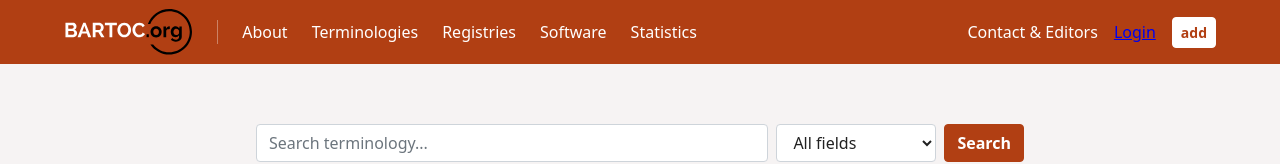
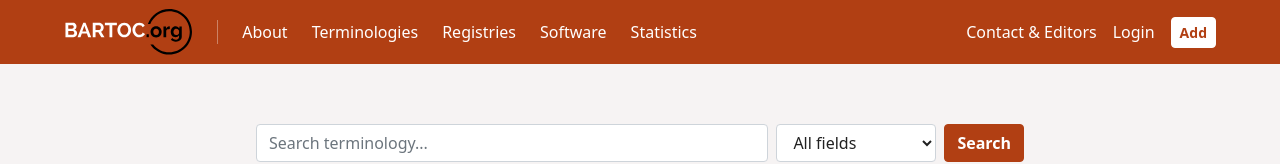
Before and after one commit to gbv/bartoc-components, a Vue app: page / in a window 1280 px wide. Shown: the top 164 px of the page. Built offline with nearby package versions, Linux system fonts and the light colour scheme.

Commit message:
fix(header): align Login and Add styles across layouts (#2)

```diff
--- a/dev/App.vue
+++ b/dev/App.vue
@@ -15,7 +15,7 @@
       account-support-heading="Account &amp; Support"
       :user-can-add="true"
       edit-url="/edit"
-      add-label="add">
+      add-label="Add">
       <template #user-status>
         <a href="/login">Login</a>
       </template>
--- a/src/styles/header.css
+++ b/src/styles/header.css
@@ -121,6 +121,32 @@
   display: flex;
   align-items: center;
   color: inherit;
+}
+
+.bartoc-header__user-status > a:any-link,
+.bartoc-header__user-status > .user-status > a:any-link {
+  display: inline-flex;
+  align-items: center;
+  padding: 0;
+  color: inherit;
+  font-size: var(--cc-font-size-base);
+  font-weight: var(--cc-font-weight-light);
+  line-height: var(--cc-line-height-base);
+  text-decoration: none;
+}
+
+.bartoc-header__user-status > a:is(:hover, :focus-visible),
+.bartoc-header__user-status > .user-status > a:is(:hover, :focus-visible) {
+  text-decoration: underline;
+}
+
+.bartoc-header__user-status .user-status-dropdown {
+  color: var(--cc-color-text);
+}
+
+.bartoc-header__add-link:any-link {
+  color: var(--cc-color-primary);
+  text-decoration: none;
 }
 
 .bartoc-header__print {
@@ -280,8 +306,26 @@
   }
 
   .bartoc-header__user-status {
+    display: block;
     min-height: var(--cc-touch-target-size);
-    padding-inline: var(--cc-space-md);
+  }
+
+  .bartoc-header__user-status > .user-status {
+    display: block;
+  }
+
+  .bartoc-header__user-status > a:any-link,
+  .bartoc-header__user-status > .user-status > a:any-link {
+    display: flex;
+    min-height: var(--cc-touch-target-size);
+    padding: var(--cc-space-sm) var(--cc-space-md);
+    border-radius: var(--cc-radius-sm);
+  }
+
+  .bartoc-header__user-status > a:is(:hover, :focus-visible),
+  .bartoc-header__user-status > .user-status > a:is(:hover, :focus-visible) {
+    background: var(--cc-color-accent);
+    text-decoration: none;
   }
 
   .bartoc-header__add-link {
@@ -298,6 +342,15 @@
     background: var(--cc-color-primary-hover);
     color: var(--cc-color-on-primary);
   }
+
+  .bartoc-header__add-link:any-link {
+    color: var(--cc-color-on-primary);
+  }
+}
+
+/* Preserve UserStatus's disconnected indication in both layouts. */
+.bartoc-header__user-status > .user-status > a.user-status-disconnected {
+  text-decoration: line-through;
 }
 
 @media (prefers-reduced-motion: reduce) {
```
